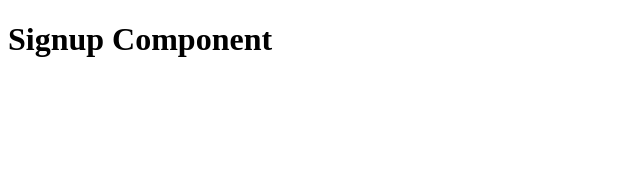
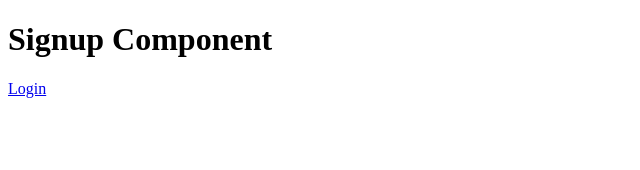
Before and after one commit to quinnfinite/once-login, a React app: page /signup in a window 1280 px wide. Shown: the top 170 px of the page, without its empty margins (0-640 px from the left). Built offline with nearby package versions, Linux system fonts and the light colour scheme.

Commit message:
Added link to login component

```diff
--- a/client/src/components/Signup.jsx
+++ b/client/src/components/Signup.jsx
@@ -2,6 +2,9 @@ import React from 'react';
 
 export default function Signup(){
   return(
+    <>
     <h1>Signup Component</h1>
+    <a role="button" href='login'>Login</a>
+    </>
   )
 }
```
